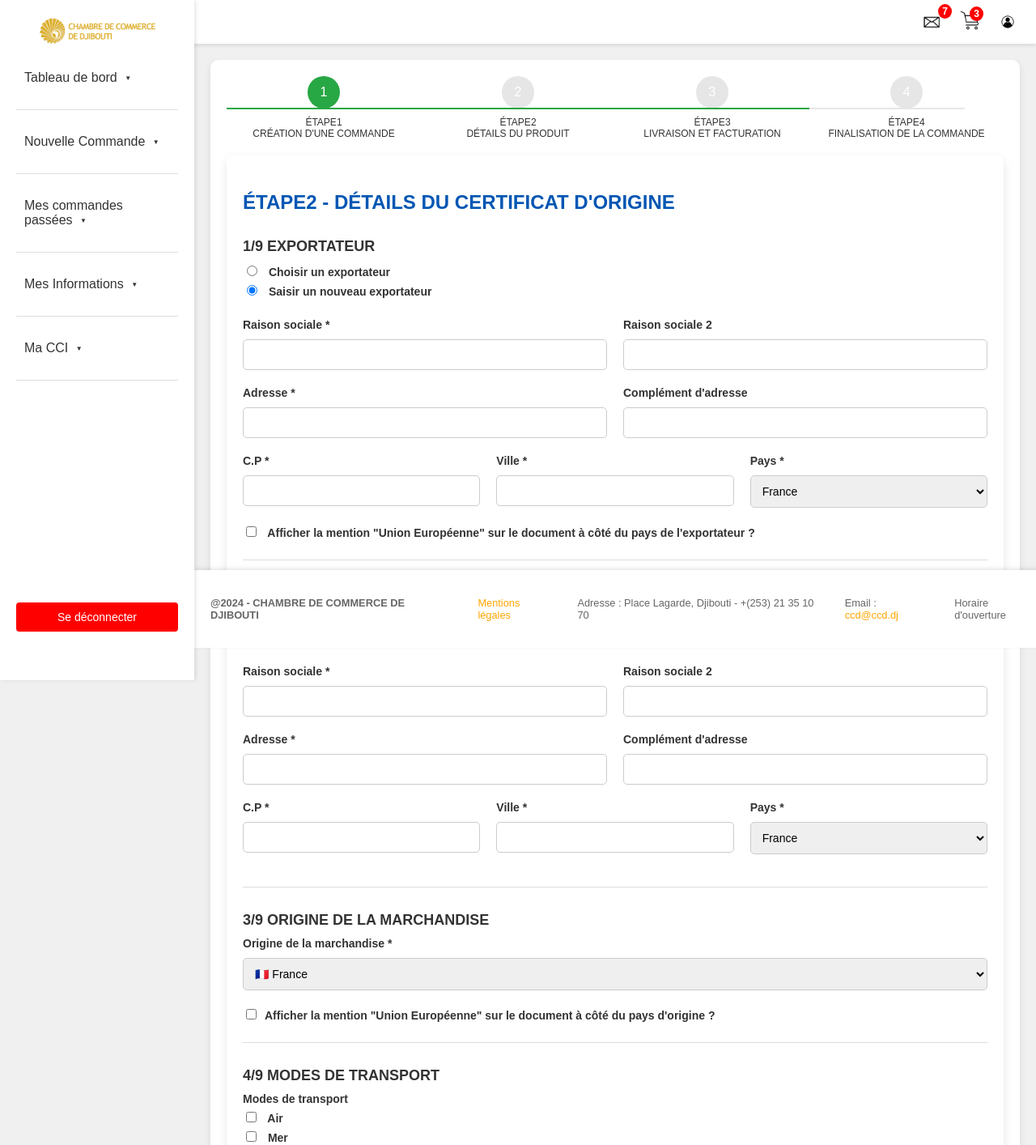
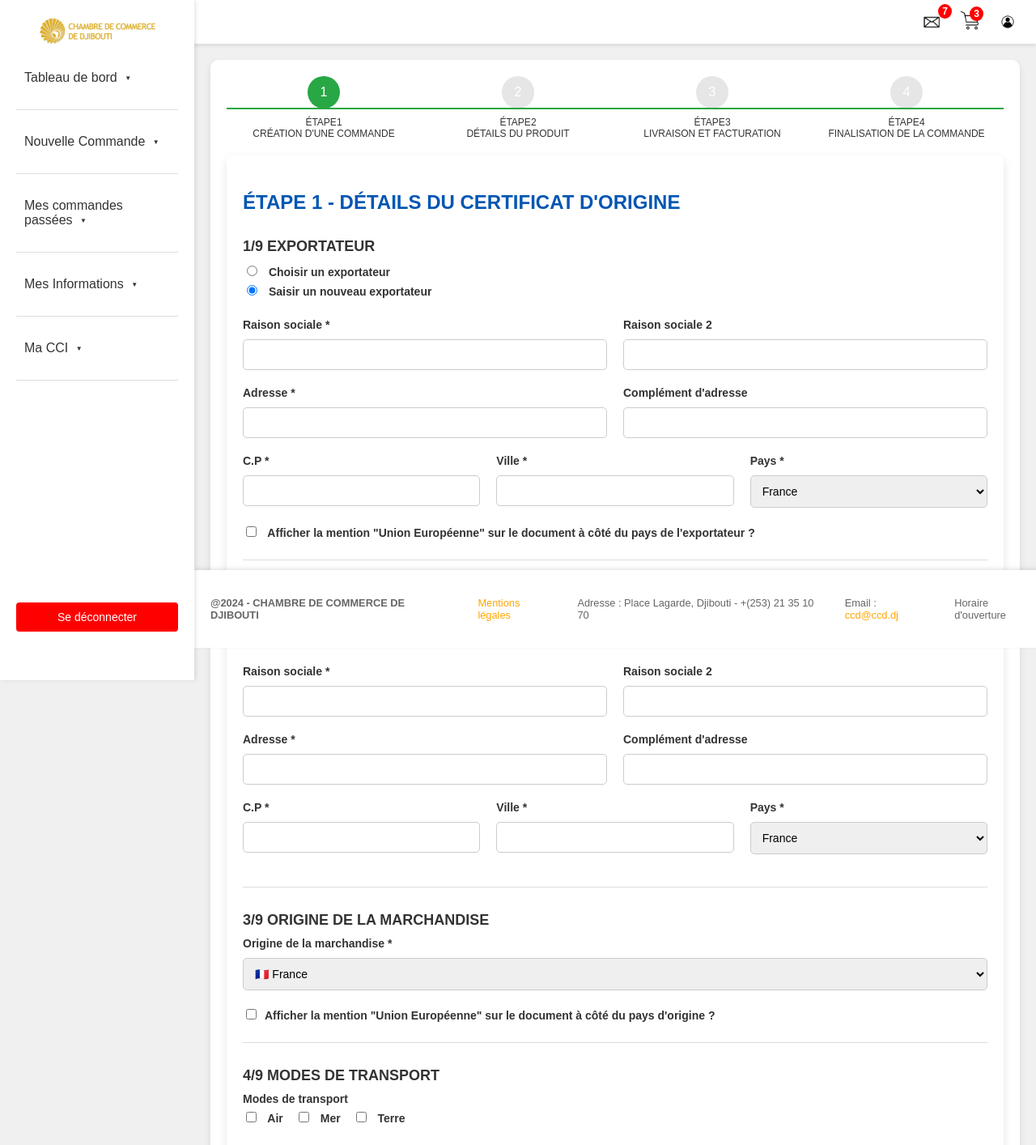
Before and after one commit to Mustapha-Ahmedmo/CertifOrigine, a React (Vite) app: page /create-order in a window 1280 px wide. Shown: the top 1414 px of the page at 81% size. Built offline with nearby package versions, Linux system fonts and the light colour scheme; sample sign-in values are in the browser's storage.

Commit message:
Restyled

```diff
--- a/src/components/App.css
+++ b/src/components/App.css
@@ -14,7 +14,7 @@
   width: 200px;
   padding: 20px;
   box-shadow: 2px 0 5px rgba(0, 0, 0, 0.1);
-  position: absolute;
+  position: fixed;
   top: 0;
   bottom: 0;
 }
--- a/src/components/orders/Create/CreateOrder.css
+++ b/src/components/orders/Create/CreateOrder.css
@@ -72,7 +72,7 @@
 }
 
 .step-item:last-child::before {
-  display: none;
+  display: block;
 }
 
 .step-content {
--- a/src/components/orders/Create/steps/Step1.css
+++ b/src/components/orders/Create/steps/Step1.css
@@ -157,3 +157,7 @@
     color: #999;
     margin-top: 5px;
   }
+
+  .transport-options {
+    display: flex;
+  }
--- a/src/components/orders/Create/steps/Step1.jsx
+++ b/src/components/orders/Create/steps/Step1.jsx
@@ -39,7 +39,7 @@ const Step1 = ({ nextStep, handleMerchandiseChange, handleChange, values }) => {
 
   return (
     <form onSubmit={handleSubmit} className="step-form">
-      <h3>ÉTAPE2 - DÉTAILS DU CERTIFICAT D'ORIGINE</h3>
+      <h3>ÉTAPE 1 - DÉTAILS DU CERTIFICAT D'ORIGINE</h3>
 
       <div className="section-title">1/9 EXPORTATEUR</div>
 
```
